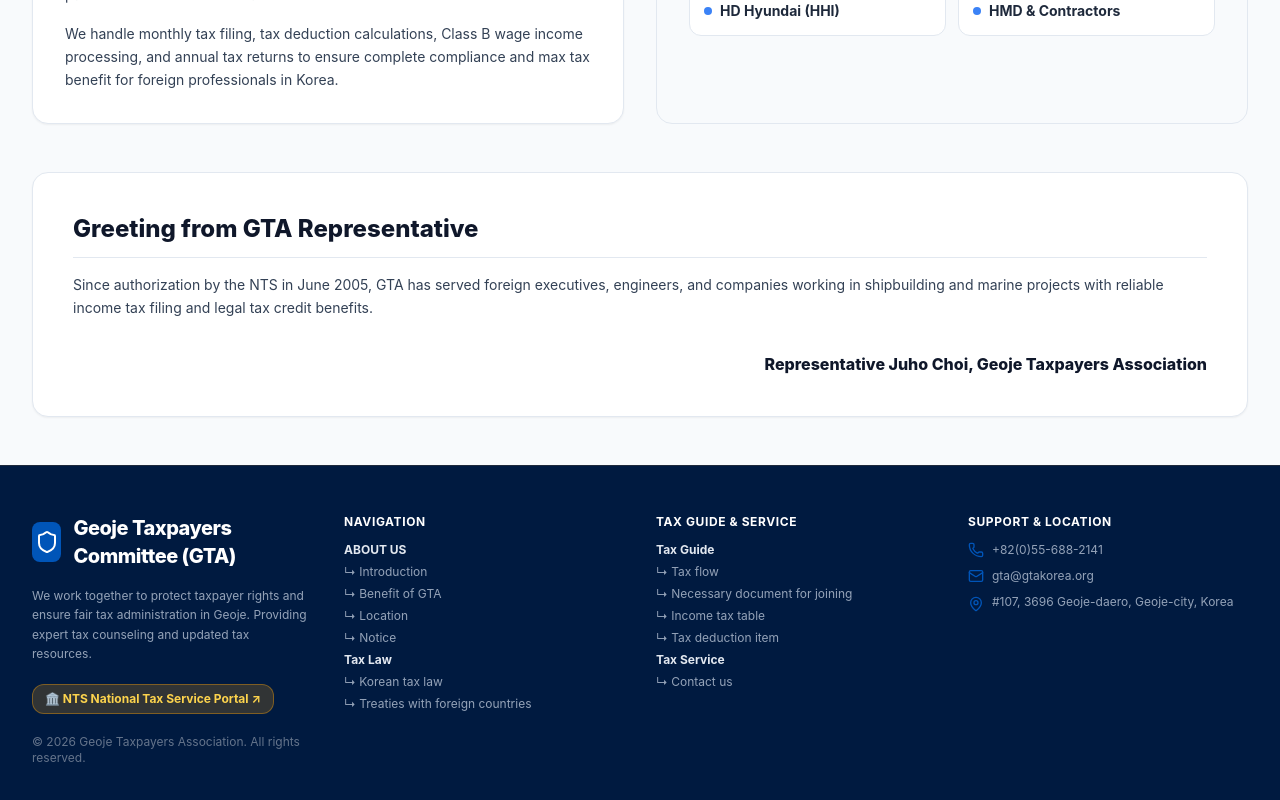
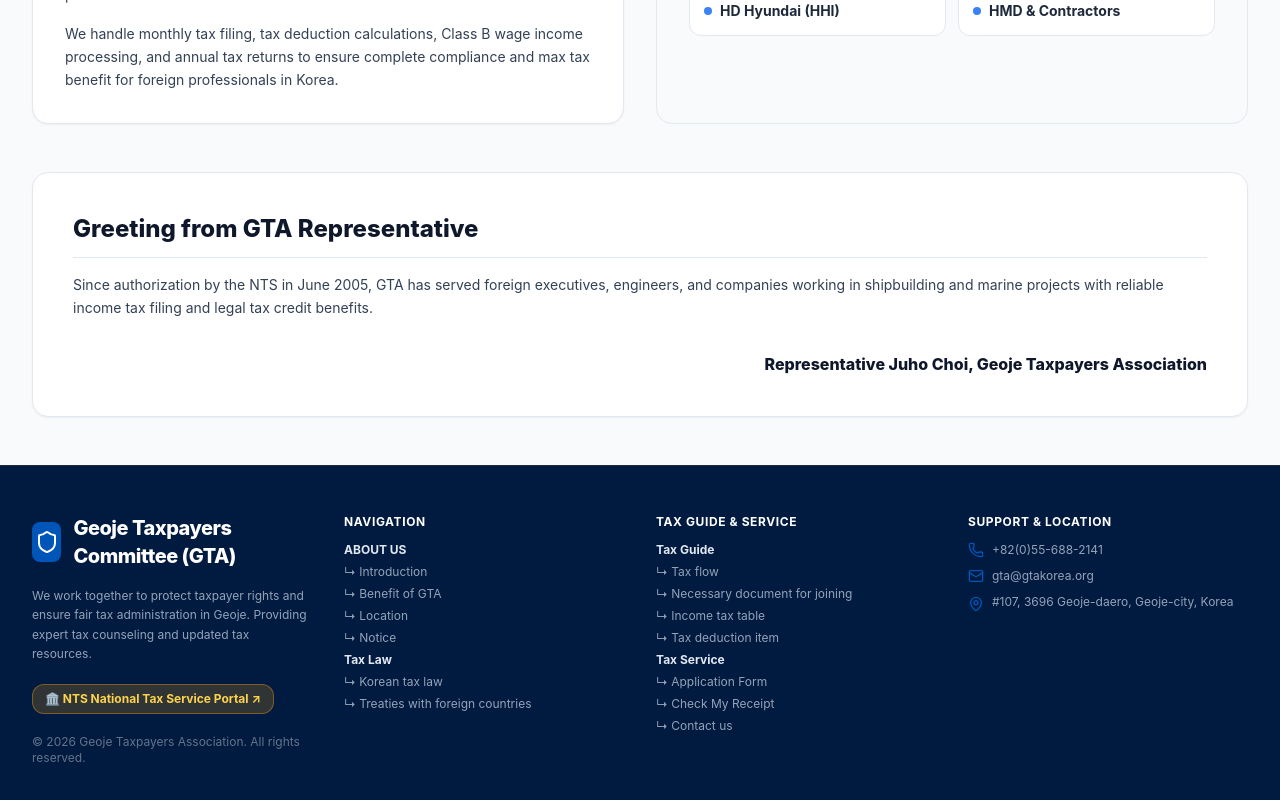
Before and after one commit to ChoiJuHo80/gta-taxpayers-association, a Next.js app: page /about in a window 1280 px wide. Shown: the part 992-1792 px from the top of the page. Built offline with nearby package versions, Linux system fonts and the light colour scheme.

Commit message:
feat: Add Application Form and Check My Receipt sub-menu items under Tax Service matching classic website

```diff
--- a/src/components/Footer.tsx
+++ b/src/components/Footer.tsx
@@ -78,6 +78,8 @@
               <li><Link href="/tax-guide?tab=income-tax-table" className="hover:text-white transition-colors">↳ {t.navIncomeTaxTable}</Link></li>
               <li><Link href="/tax-guide?tab=tax-deduction" className="hover:text-white transition-colors">↳ {t.navTaxDeduction}</Link></li>
               <li className="font-bold text-slate-200 mt-2">{t.catTaxService}</li>
+              <li><Link href="/consult" className="hover:text-white transition-colors">↳ {t.navApplicationForm}</Link></li>
+              <li><Link href="/consult/lookup" className="hover:text-white transition-colors">↳ {t.navCheckReceipt}</Link></li>
               <li><Link href="/contact" className="hover:text-white transition-colors">↳ {t.navContactUs}</Link></li>
             </ul>
           </div>
--- a/src/components/Header.tsx
+++ b/src/components/Header.tsx
@@ -305,22 +305,22 @@
               >
                 <div className="bg-white rounded-2xl shadow-xl border border-slate-200 py-2.5 space-y-0.5">
                   <Link
-                    href="/contact"
-                    className="block px-4 py-2.5 text-sm text-slate-700 hover:bg-gta-50 hover:text-gta-600 font-medium transition-colors"
-                  >
-                    ✉️ {t.navContactUs}
-                  </Link>
-                  <Link
                     href="/consult"
                     className="block px-4 py-2.5 text-sm text-slate-700 hover:bg-gta-50 hover:text-gta-600 font-medium transition-colors"
                   >
-                    📝 {t.navFreeConsult}
+                    📝 {t.navApplicationForm}
                   </Link>
                   <Link
                     href="/consult/lookup"
                     className="block px-4 py-2.5 text-sm text-slate-700 hover:bg-gta-50 hover:text-gta-600 font-medium transition-colors"
                   >
-                    🔍 {t.navLookup}
+                    🔍 {t.navCheckReceipt}
+                  </Link>
+                  <Link
+                    href="/contact"
+                    className="block px-4 py-2.5 text-sm text-slate-700 hover:bg-gta-50 hover:text-gta-600 font-medium transition-colors"
+                  >
+                    ✉️ {t.navContactUs}
                   </Link>
                 </div>
               </div>
@@ -386,6 +386,12 @@
           <div>
             <div className="text-xs font-extrabold text-gta-600 uppercase tracking-wider mb-1 px-2">{t.catTaxService}</div>
             <div className="space-y-1 pl-2">
+              <Link href="/consult" onClick={() => setMobileMenuOpen(false)} className="block py-1.5 text-sm font-semibold text-slate-700">
+                📝 {t.navApplicationForm}
+              </Link>
+              <Link href="/consult/lookup" onClick={() => setMobileMenuOpen(false)} className="block py-1.5 text-sm font-semibold text-slate-700">
+                🔍 {t.navCheckReceipt}
+              </Link>
               <Link href="/contact" onClick={() => setMobileMenuOpen(false)} className="block py-1.5 text-sm font-semibold text-slate-700">
                 ✉️ {t.navContactUs}
               </Link>
--- a/src/lib/i18n.ts
+++ b/src/lib/i18n.ts
@@ -23,6 +23,8 @@
     navIncomeTaxTable: 'Income tax table',
     navTaxDeduction: 'Tax deduction item',
     navContactUs: 'Contact us',
+    navApplicationForm: 'Application Form',
+    navCheckReceipt: 'Check My Receipt',
 
     // General Nav links
     navLookup: '상담 조회',
@@ -164,6 +166,8 @@
     navIncomeTaxTable: 'Income tax table',
     navTaxDeduction: 'Tax deduction item',
     navContactUs: 'Contact us',
+    navApplicationForm: 'Application Form',
+    navCheckReceipt: 'Check My Receipt',
 
     // General Nav links
     navLookup: 'Status Lookup',
```
